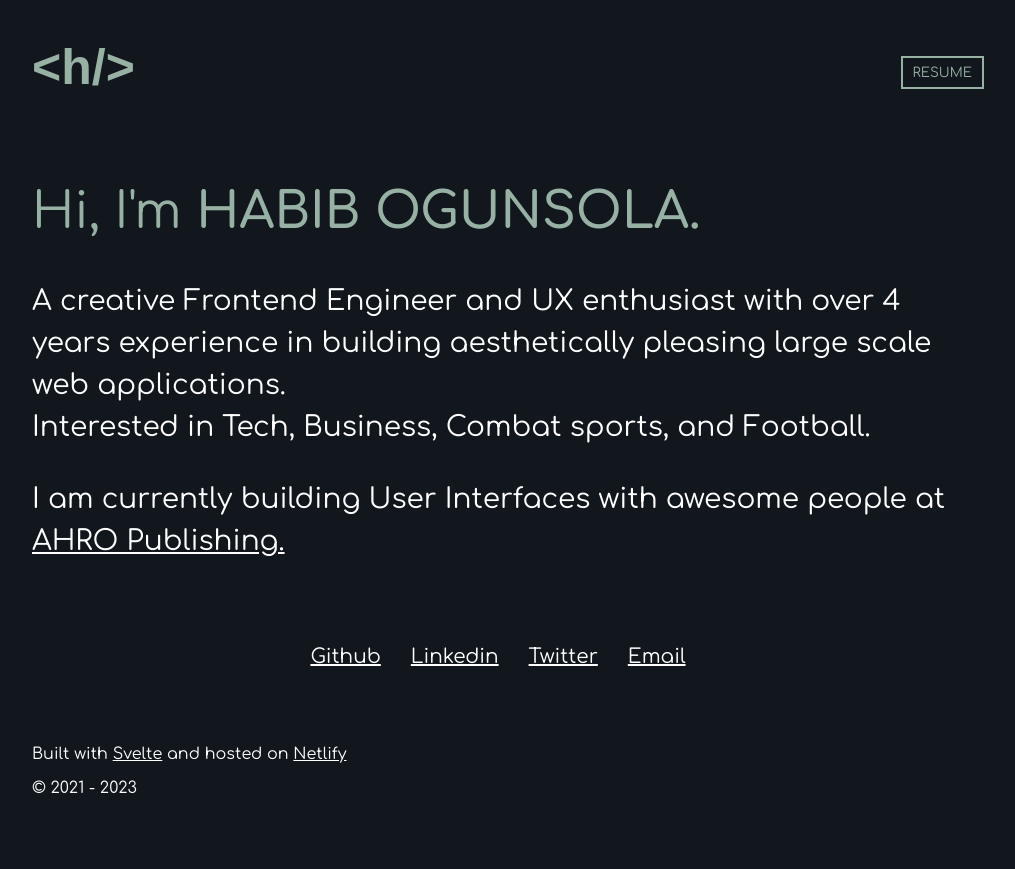
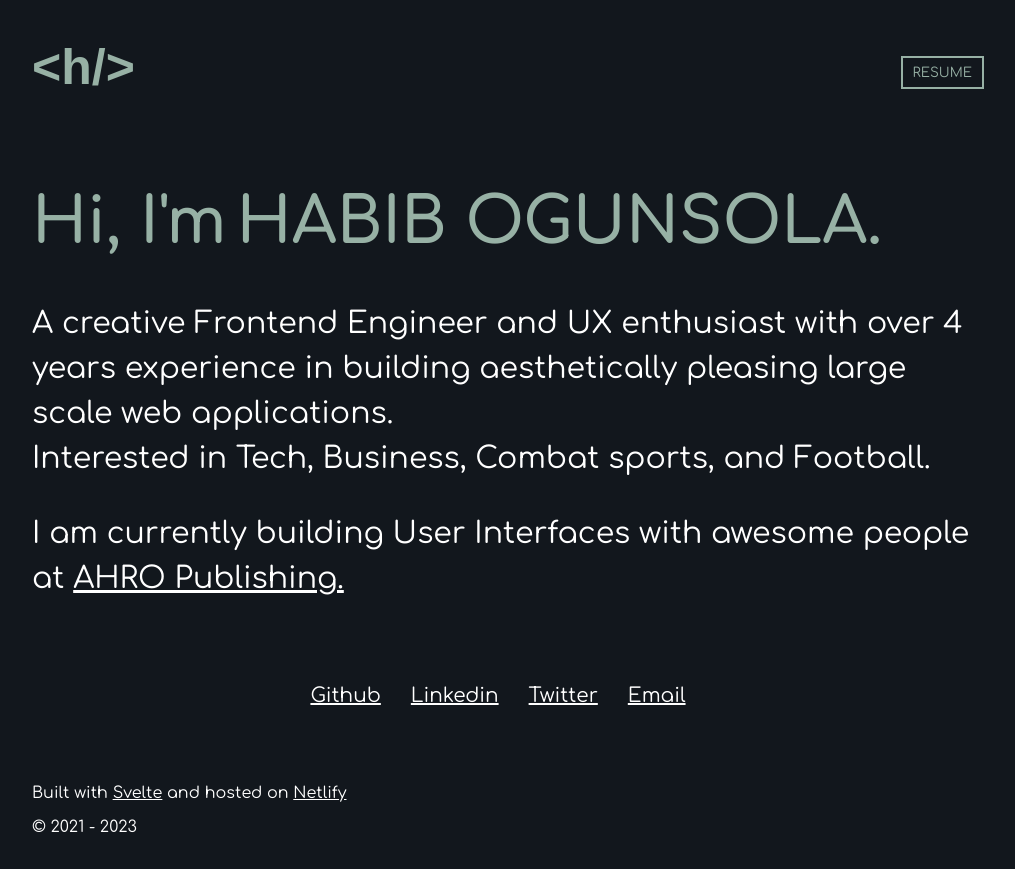
Before and after one commit to ogunsolahabib/portfolio-one-svelte, a SvelteKit app: page / in a window 1280 px wide. Shown: the whole page, without its empty margins (132-1147 px from the left). Before the commit the page ends 830 px from the top, so only its background shows below. Built offline with nearby package versions, Linux system fonts and the light colour scheme.

Commit message:
update font sizes

```diff
--- a/src/components/Container.svelte
+++ b/src/components/Container.svelte
@@ -42,7 +42,7 @@
 	<section class="section section--hero">
 		<div class="hero__about">
 			<h1 class="greeting">
-				<span class="greeting__hi">Hi, I'm</span> HABIB OGUNSOLA.
+				<span class="greeting__hi">Hi, I'm</span> <span>HABIB OGUNSOLA.</span>
 			</h1>
 			<div class="description">
 				<p>
@@ -80,6 +80,13 @@
 </main>
 
 <style>
+	.greeting {
+		font-size: clamp(2.5rem, 8vmin, 10rem);
+		display: flex;
+		flex-wrap: wrap;
+		gap: 1rem;
+	}
+
 	main {
 		min-height: 70vh;
 		@media screen and (min-width: 768px) {
@@ -91,7 +98,7 @@
 	}
 
 	.description p {
-		font-size: 28px;
+		font-size: clamp(1.5rem, 5vmin, 3rem);
 	}
 	section {
 		width: clamp(200px, 100%, 1080px);
--- a/src/global.css
+++ b/src/global.css
@@ -45,18 +45,8 @@ h3 {
 ul {
   list-style-type: none;
 }
-.greeting {
-  font-size: clamp(2.5rem, 5vw, 5rem);
-}
-.greeting span {
-  display: block;
-  font-weight: 400;
-}
-@media only screen and (min-width: 1280px) {
-  .greeting span {
-    display: inline;
-  }
-}
+
+
 .large-text {
   padding: 0.5rem 3rem;
   width: 100%;
```
